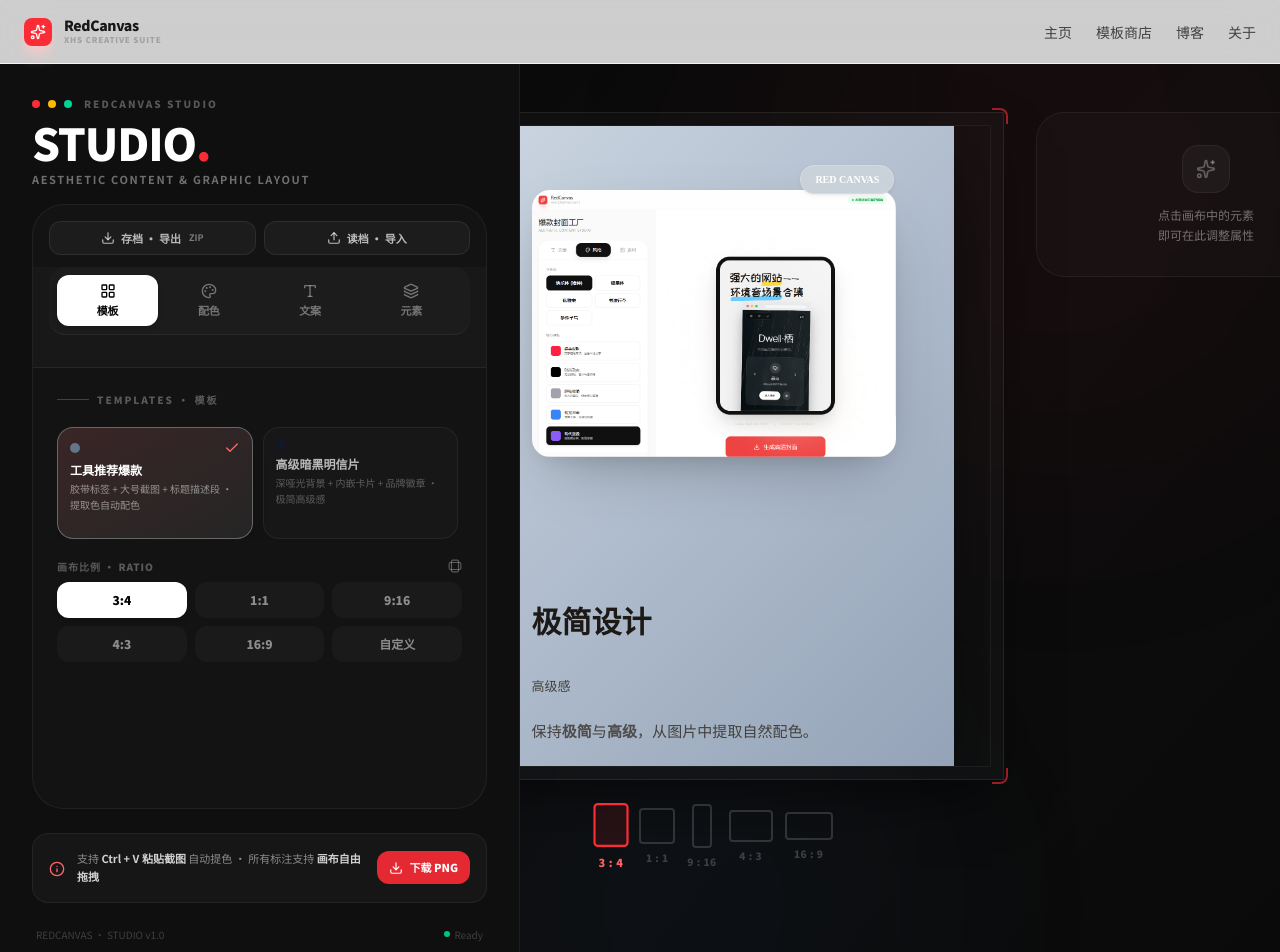
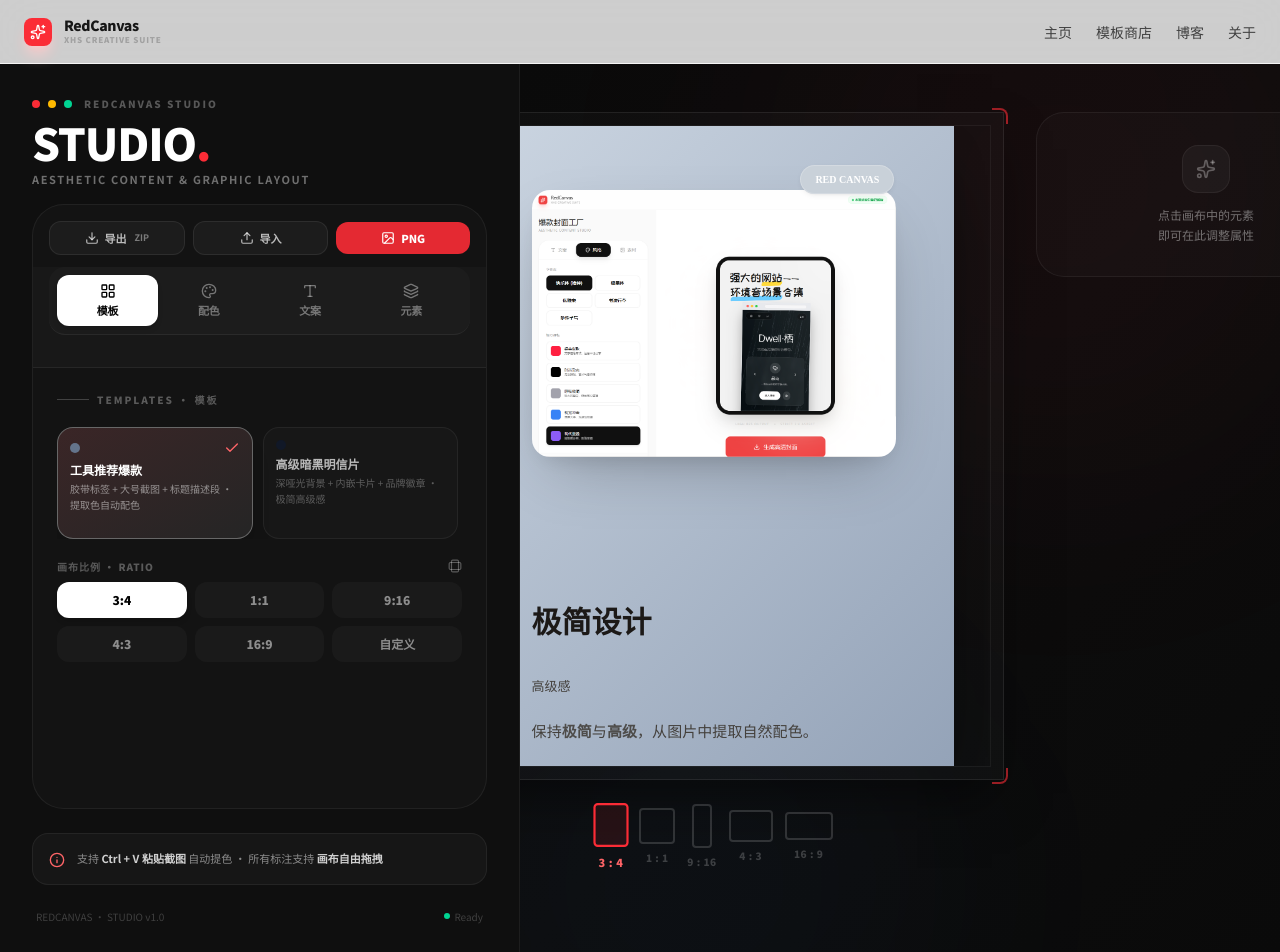
Before and after one commit to huayemao/redcanvas, a Next.js app: page /redcanvas/app in a window 1280 px wide. Shown: the top 952 px of the page. Built offline with nearby package versions, Linux system fonts and the light colour scheme; a small style sheet from the web is missing; a web font is replaced by a local one.

Commit message:
feat(red): 优化移动端整体布局

```diff
--- a/app/(projects)/redcanvas/app/page.tsx
+++ b/app/(projects)/redcanvas/app/page.tsx
@@ -7,12 +7,14 @@
 import { useStudioStore } from '../store/useStudioStore';
 import { exportElementToImage } from '../lib/exportUtils';
 import { ExportSize } from '../types';
-import { Loader2, Download, Info, Sparkles, X } from 'lucide-react';
+import { Loader2, Info, Sparkles, X, SlidersHorizontal } from 'lucide-react';
 import { motion, AnimatePresence } from 'framer-motion';
 
 const AppPage: React.FC = () => {
   const [isExporting, setIsExporting] = useState(false);
   const [exportMessage, setExportMessage] = useState('正在初始化渲染引擎...');
+  const [mobileEditorOpen, setMobileEditorOpen] = useState(false);
+  const [mobilePropDrawerOpen, setMobilePropDrawerOpen] = useState(false);
   const previewRef = useRef<HTMLDivElement>(null);
 
   const {
@@ -22,7 +24,6 @@
     autoExtractColors,
     autoColorEnabled,
     selectedElementId,
-    setSelectedElementId,
   } = useStudioStore();
 
   useEffect(() => {
@@ -53,6 +54,11 @@
     window.addEventListener('paste', handlePaste);
     return () => window.removeEventListener('paste', handlePaste);
   }, [addImage, autoColorEnabled, autoExtractColors]);
+
+  // 选中元素变化时，关闭移动端属性抽屉（仅选中，不自动打开抽屉）
+  useEffect(() => {
+    setMobilePropDrawerOpen(false);
+  }, [selectedElementId]);
 
   const handleExport = useCallback(async () => {
     if (!previewRef.current) return;
@@ -92,8 +98,8 @@
   return (
     <div className="min-h-screen bg-[#0a0a0a] text-white selection:bg-red-500/40">
       <main className="flex-1 flex flex-col lg:flex-row min-h-screen">
-        {/* Left Panel - Editor */}
-        <aside className="w-full lg:w-[460px] xl:w-[520px] flex-shrink-0 bg-[#0f0f0f] border-r border-white/[0.06] p-6 lg:p-8 overflow-y-auto">
+        {/* Left Panel - Editor (desktop only; mobile uses drawer) */}
+        <aside className="hidden lg:block w-[460px] xl:w-[520px] flex-shrink-0 bg-[#0f0f0f] border-r border-white/[0.06] p-6 lg:p-8 overflow-y-auto">
           <div className="max-w-md lg:max-w-lg xl:max-w-xl mx-auto space-y-6">
             {/* Brand Header */}
             <header className="mb-4">
@@ -114,28 +120,15 @@
             </header>
 
             {/* Editor */}
-            <StudioEditor />
+            <StudioEditor onExportPng={handleExport} isExporting={isExporting} />
 
-            {/* Tip Card + 下载按钮（整合为底部操作区） */}
+            {/* Tip Card */}
             <div className="bg-white/[0.03] border border-white/[0.06] rounded-2xl p-4 flex items-center gap-3">
               <Info className="w-4 h-4 text-red-400 mt-0.5 flex-shrink-0" />
               <p className="text-[11px] text-white/50 leading-relaxed font-medium flex-1">
                 支持 <b className="text-white/80">Ctrl + V 粘贴截图</b> 自动提色 · 所有标注支持
                 <b className="text-white/80"> 画布自由拖拽</b>
               </p>
-              <button
-                onClick={handleExport}
-                disabled={isExporting}
-                className="flex-shrink-0 flex items-center gap-1.5 px-3 py-2 rounded-xl bg-red-500/90 hover:bg-red-500 text-white text-[11px] font-black transition-all hover:shadow-lg hover:shadow-red-500/20 active:scale-[0.97] disabled:opacity-60 disabled:cursor-not-allowed"
-                title="生成 2.5x 高清 PNG 并下载"
-              >
-                {isExporting ? (
-                  <Loader2 className="w-3.5 h-3.5 animate-spin" />
-                ) : (
-                  <Download className="w-3.5 h-3.5" />
-                )}
-                {isExporting ? '导出中…' : '下载 PNG'}
-              </button>
             </div>
 
             {/* Bottom status bar */}
@@ -151,6 +144,14 @@
 
         {/* Right Panel - Canvas & Export */}
         <section className="flex-1 bg-gradient-to-br from-[#0a0a0a] via-[#0d0d0d] to-[#0a0a0a] relative overflow-hidden">
+          {/* Mobile editor toggle */}
+          <button
+            onClick={() => setMobileEditorOpen(true)}
+            className="lg:hidden absolute top-4 left-4 z-40 flex items-center gap-1.5 px-3 py-2 rounded-xl bg-black/50 backdrop-blur-md text-white/80 text-[11px] font-black border border-white/10 hover:bg-black/70 transition-colors"
+          >
+            <SlidersHorizontal className="w-3.5 h-3.5" />
+            编辑
+          </button>
           {/* Ambient glow */}
           <div className="absolute top-[-20%] right-[-10%] w-[600px] h-[600px] bg-red-500/[0.04] rounded-full blur-[120px] pointer-events-none" />
           <div className="absolute bottom-[-20%] left-[-10%] w-[500px] h-[500px] bg-blue-500/[0.03] rounded-full blur-[100px] pointer-events-none" />
@@ -164,7 +165,7 @@
                   {/* Outer frame - premium dark */}
                   <div className="overflow-hidden border border-white/[0.08] bg-white/[0.02] p-3 shadow-2xl shadow-black/50">
                     <div className="overflow-hidden border border-white/[0.05]">
-                      <StudioCanvas ref={previewRef} />
+                      <StudioCanvas ref={previewRef} onEditElement={() => setMobilePropDrawerOpen(true)} />
                     </div>
                   </div>
                   {/* Corner accents */}
@@ -245,15 +246,52 @@
         </section>
       </main>
 
-      {/* 移动端属性面板抽屉（lg 以下显示，选中元素时从底部滑出） */}
+      {/* 移动端编辑器抽屉（lg 以下显示，点击"编辑"按钮从底部滑出） */}
       <AnimatePresence>
-        {selectedElementId && (
+        {mobileEditorOpen && (
+          <motion.div
+            initial={{ opacity: 0 }}
+            animate={{ opacity: 1 }}
+            exit={{ opacity: 0 }}
+            className="lg:hidden fixed inset-0 z-[95] flex items-end"
+            onClick={() => setMobileEditorOpen(false)}
+          >
+            <div className="absolute inset-0 bg-black/60 backdrop-blur-sm" />
+            <motion.div
+              initial={{ y: '100%' }}
+              animate={{ y: 0 }}
+              exit={{ y: '100%' }}
+              transition={{ type: 'spring', damping: 30, stiffness: 300 }}
+              onClick={(e) => e.stopPropagation()}
+              className="relative w-full max-h-[88vh] overflow-y-auto bg-[#0f0f0f] border-t border-white/[0.1] rounded-t-[28px] p-4 pb-8 scroll-smooth"
+            >
+              {/* 拖拽指示条 */}
+              <div className="w-10 h-1 rounded-full bg-white/20 mx-auto mb-3 flex-shrink-0" />
+              {/* 标题 + 关闭按钮 */}
+              <div className="flex items-center justify-between mb-4 px-1">
+                <h2 className="text-sm font-black text-white/80 tracking-wider">编辑器</h2>
+                <button
+                  onClick={() => setMobileEditorOpen(false)}
+                  className="w-8 h-8 rounded-full bg-white/[0.06] hover:bg-white/[0.12] flex items-center justify-center transition-colors"
+                >
+                  <X className="w-4 h-4 text-white/60" />
+                </button>
+              </div>
+              <StudioEditor onExportPng={handleExport} isExporting={isExporting} />
+            </motion.div>
+          </motion.div>
+        )}
+      </AnimatePresence>
+
+      {/* 移动端属性面板抽屉（lg 以下显示，点击抓手编辑按钮后从底部滑出） */}
+      <AnimatePresence>
+        {mobilePropDrawerOpen && selectedElementId && (
           <motion.div
             initial={{ opacity: 0 }}
             animate={{ opacity: 1 }}
             exit={{ opacity: 0 }}
             className="lg:hidden fixed inset-0 z-[90] flex items-end"
-            onClick={() => setSelectedElementId(null)}
+            onClick={() => setMobilePropDrawerOpen(false)}
           >
             <div className="absolute inset-0 bg-black/60 backdrop-blur-sm" />
             <motion.div
@@ -268,7 +306,7 @@
               <div className="w-10 h-1 rounded-full bg-white/20 mx-auto mb-4 flex-shrink-0" />
               {/* 关闭按钮 */}
               <button
-                onClick={() => setSelectedElementId(null)}
+                onClick={() => setMobilePropDrawerOpen(false)}
                 className="absolute top-4 right-4 w-8 h-8 rounded-full bg-white/[0.06] hover:bg-white/[0.12] flex items-center justify-center transition-colors"
               >
                 <X className="w-4 h-4 text-white/60" />
--- a/app/(projects)/redcanvas/components/studio/ConfigToolbar.tsx
+++ b/app/(projects)/redcanvas/components/studio/ConfigToolbar.tsx
@@ -1,7 +1,7 @@
 'use client';
 
 import React, { useRef, useState } from 'react';
-import { Download, Upload, Check, AlertCircle } from 'lucide-react';
+import { Download, Upload, Check, AlertCircle, Image as ImageIcon, Loader2 } from 'lucide-react';
 import { useStudioStore } from '../../store/useStudioStore';
 import { packConfigZip, unpackConfigZip } from '../../lib/configPack';
 
@@ -10,7 +10,12 @@
  * - 导出：有图片资源 → ZIP（含 config.json + assets/）；无图片 → 纯 JSON 文件
  * - 导入：按文件扩展名 / MIME 分派（.zip → ZIP；.json → JSON）
  */
-export const ConfigToolbar: React.FC = () => {
+interface ConfigToolbarProps {
+  onExportPng?: () => void;
+  isPngExporting?: boolean;
+}
+
+export const ConfigToolbar: React.FC<ConfigToolbarProps> = ({ onExportPng, isPngExporting }) => {
   const { exportConfig, importConfig, images, floatingElements } = useStudioStore();
   const fileRef = useRef<HTMLInputElement>(null);
   const [toast, setToast] = useState<{ kind: 'ok' | 'err'; msg: string } | null>(null);
@@ -132,7 +137,7 @@
           title={hasImageAssets ? '打包图片资源 + 配置为 ZIP' : '导出为 JSON 文件'}
         >
           <Download className="w-3.5 h-3.5" />
-          {busy ? '处理中…' : '存档 · 导出'}
+          {busy ? '处理中…' : '导出'}
           {hasImageAssets && (
             <span className="text-[9px] font-bold opacity-60 ml-0.5">ZIP</span>
           )}
@@ -144,8 +149,23 @@
           title="从 JSON 或 ZIP 文件恢复配置"
         >
           <Upload className="w-3.5 h-3.5" />
-          读档 · 导入
+          导入
         </button>
+        {onExportPng && (
+          <button
+            onClick={onExportPng}
+            disabled={isPngExporting || busy}
+            className="flex-1 flex items-center justify-center gap-1.5 py-2 rounded-xl bg-red-500/90 hover:bg-red-500 text-white transition-all text-[11px] font-black disabled:opacity-50 disabled:cursor-not-allowed hover:shadow-lg hover:shadow-red-500/20 active:scale-[0.97]"
+            title="生成 2.5x 高清 PNG 并下载"
+          >
+            {isPngExporting ? (
+              <Loader2 className="w-3.5 h-3.5 animate-spin" />
+            ) : (
+              <ImageIcon className="w-3.5 h-3.5" />
+            )}
+            {isPngExporting ? '生成中…' : 'PNG'}
+          </button>
+        )}
         <input
           ref={fileRef}
           type="file"
--- a/app/(projects)/redcanvas/components/studio/StudioEditor.tsx
+++ b/app/(projects)/redcanvas/components/studio/StudioEditor.tsx
@@ -10,14 +10,19 @@
 import { ConfigToolbar } from './ConfigToolbar';
 import { AnimatePresence, motion } from 'framer-motion';
 
-export const StudioEditor: React.FC = () => {
+interface StudioEditorProps {
+  onExportPng?: () => void;
+  isExporting?: boolean;
+}
+
+export const StudioEditor: React.FC<StudioEditorProps> = ({ onExportPng, isExporting }) => {
   const { activeTab } = useStudioStore();
 
   return (
     <div className="flex flex-col h-full bg-white/[0.02] rounded-[32px] border border-white/[0.06] overflow-hidden">
       {/* 存档 / 读档工具栏 */}
       <div className="px-4 pt-4">
-        <ConfigToolbar />
+        <ConfigToolbar onExportPng={onExportPng} isPngExporting={isExporting} />
       </div>
 
       {/* Tab Navigation Header */}
```
Also changed, not shown: app/(projects)/redcanvas/components/plog/PlogElement.tsx (+16 -1 lines), app/(projects)/redcanvas/components/studio/StudioCanvas.tsx (+6 -1 lines).
